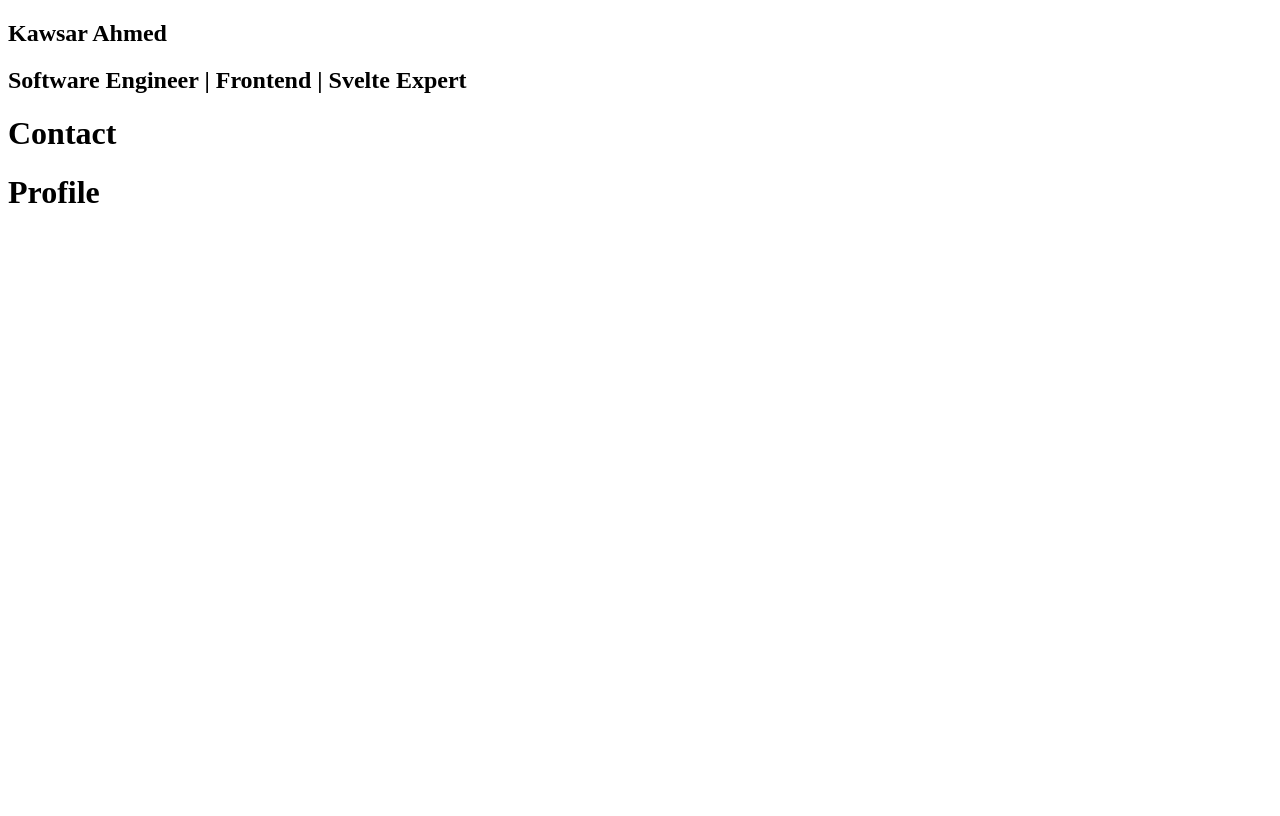
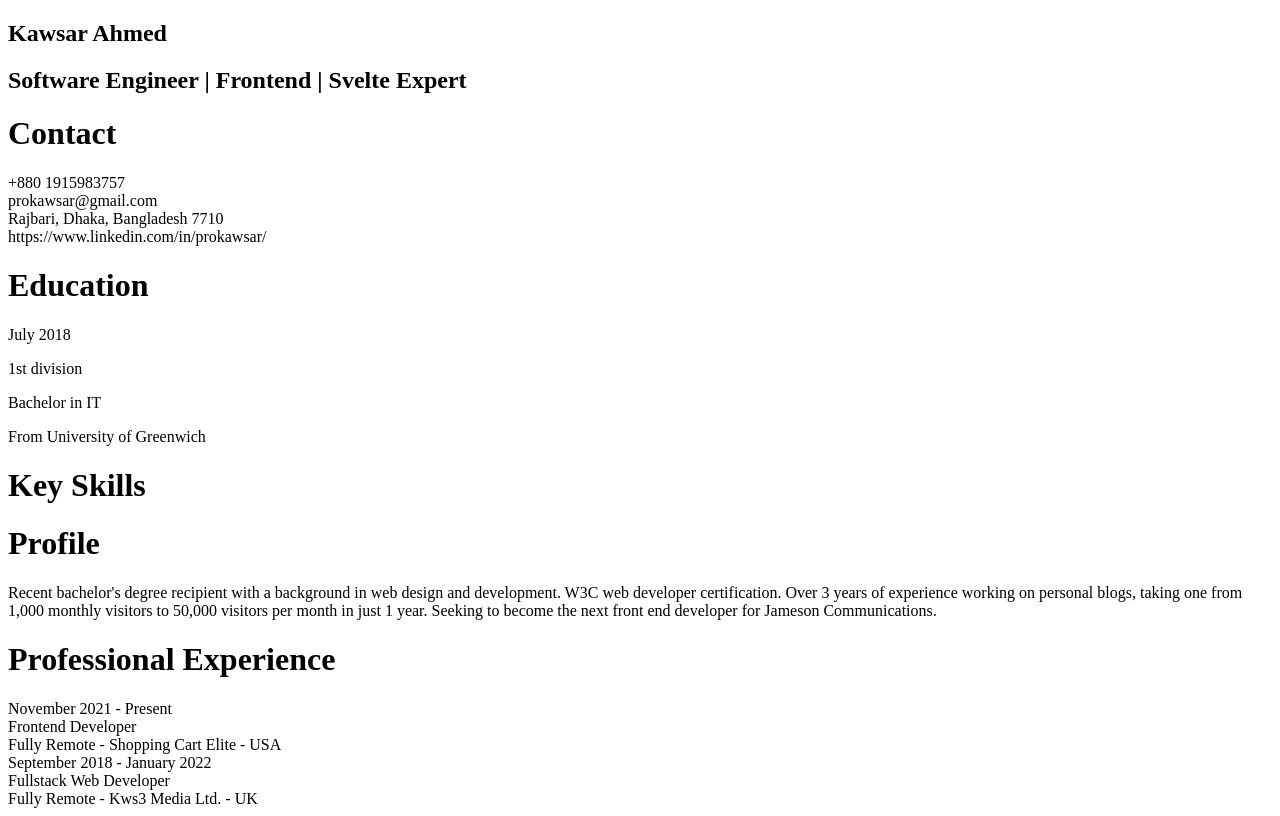
Before and after one commit to prokawsar/Portfolio, a SvelteKit app: page /resume in a window 1280 px wide. Built offline with nearby package versions, Linux system fonts and the light colour scheme.

Commit message:
update content

```diff
--- a/src/components/SvgIcon.svelte
+++ b/src/components/SvgIcon.svelte
@@ -3,7 +3,7 @@
 
 	export let fill: string = '',
 		className: string = '', // default 20px
-		size: any = '',
+		size: any = 'sm',
 		icon: string;
 	const _source = './icons/';
 
@@ -33,5 +33,4 @@
 	class={className}
 	{...$$restProps}
 />
-
 <!-- <img alt="" class="{className}" src={`${_source}${icon}.svg`} {...$$restProps} /> -->
--- a/src/routes/resume/+page.svelte
+++ b/src/routes/resume/+page.svelte
@@ -1,4 +1,5 @@
 <script lang="ts">
+	import SvgIcon from '../../components/SvgIcon.svelte';
 </script>
 
 <div class="container mx-auto bg-slate-50 shadow-xl">
@@ -16,17 +17,87 @@
 	</div>
 
 	<div class="flex flex-row">
-		<div class="flex w-1/3 justify-end border-r-2 border-r-indigo-500 bg-slate-50">
+		<div class="flex flex-col w-1/3 justify-end border-r-2 border-r-indigo-500 bg-slate-50">
 			<!-- contact -->
-			<div class="mr-3 mt-3">
-				<h1 class="uppercase text-xl font-semibold">Contact</h1>
+			<div class="mr-3 mt-3 flex flex-col">
+				<div class="flex justify-end">
+					<h1 class="uppercase text-xl font-semibold tracking-[.25rem]">Contact</h1>
+				</div>
+				<div class="flex flex-row m-4 mr-6 justify-end">
+					<div>+880 1915983757</div>
+					<!-- TODOD: Icon here -->
+				</div>
+
+				<div class="flex flex-row m-4 mr-6 justify-end">
+					<div>prokawsar@gmail.com</div>
+					<!-- TODOD: Icon here -->
+				</div>
+
+				<div class="flex flex-row m-4 mr-6 justify-end">
+					<div class="font-semibold">Rajbari, Dhaka, Bangladesh 7710</div>
+					<!-- TODOD: Icon here -->
+				</div>
+
+				<div class="flex flex-row m-4 mr-6 justify-end">
+					<div>https://www.linkedin.com/in/prokawsar/</div>
+					<!-- TODOD: Icon here -->
+				</div>
+			</div>
+
+			<!-- education -->
+			<div class="mr-3 mt-3 flex flex-col">
+				<div class="flex justify-end">
+					<h1 class="uppercase text-xl font-semibold tracking-[.25rem]">Education</h1>
+				</div>
+				<div class="flex flex-col m-4 mr-6">
+					<p class="text-gray-400 mb-3 flex justify-end">July 2018</p>
+					<p class="flex justify-end">1st division</p>
+					<p class="flex justify-end font-bold">Bachelor in IT</p>
+					<p class="flex justify-end italic">From University of Greenwich</p>
+				</div>
+			</div>
+			<!-- key skills -->
+			<div class="mr-3 mt-3 flex flex-col">
+				<div class="flex justify-end">
+					<h1 class="uppercase text-xl font-semibold tracking-[.25rem]">Key Skills</h1>
+				</div>
 			</div>
 		</div>
 
 		<div class="flex w-2/3 justify-start">
-			<!-- profile -->
-			<div class="ml-3 mt-3">
-				<h1 class="uppercase text-xl font-semibold">Profile</h1>
+			<div class="w-9/12">
+				<!-- profile -->
+				<div class="ml-3 mt-3">
+					<h1 class="uppercase text-xl font-semibold tracking-[.25rem]">Profile</h1>
+
+					<p class="mt-3 ml-6 text-justify">
+						Recent bachelor's degree recipient with a background in web design and development. W3C
+						web developer certification. Over 3 years of experience working on personal blogs,
+						taking one from 1,000 monthly visitors to 50,000 visitors per month in just 1 year.
+						Seeking to become the next front end developer for Jameson Communications.
+					</p>
+				</div>
+
+				<!-- professional experience -->
+				<div class="ml-3 mt-3">
+					<h1 class="uppercase text-xl font-semibold tracking-[.25rem]">Professional Experience</h1>
+
+					<div class="flex flex-col ml-6">
+						<div class="text-blue-500 font-semibold mt-5 mb-3">November 2021 - Present</div>
+						<div class="font-bold">Frontend Developer</div>
+						<div>Fully Remote - Shopping Cart Elite - USA</div>
+						<div>
+							<!-- list of resp -->
+						</div>
+
+						<div class="text-blue-500 font-semibold mt-5 mb-3">September 2018 - January 2022</div>
+						<div class="font-bold">Fullstack Web Developer</div>
+						<div>Fully Remote - Kws3 Media Ltd. - UK</div>
+						<div>
+							<!-- list of resp -->
+						</div>
+					</div>
+				</div>
 			</div>
 		</div>
 	</div>
```
